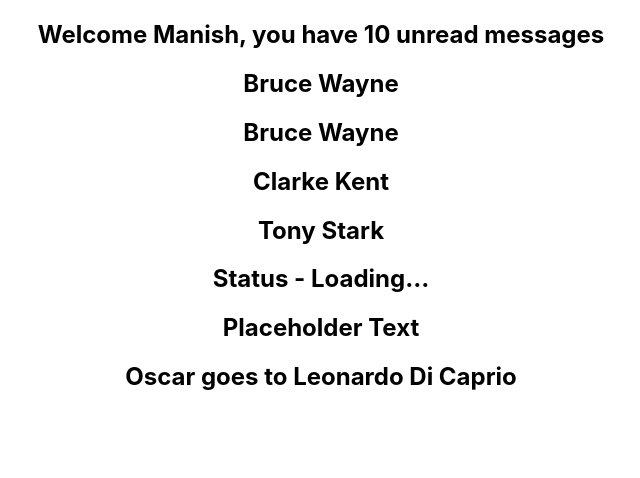
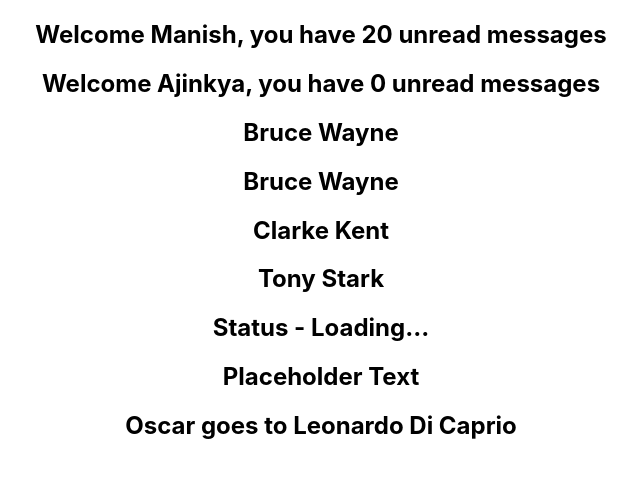
Before and after one commit to Manish10022001/React-Concepts, a React (Create React App) app in the folder react_typescript/: page / in a window 1280 px wide. Shown: the top 478 px of the page, without its empty margins (319-959 px from the left). Built offline with nearby package versions, Linux system fonts and the light colour scheme.

Commit message:
Optional Props in react-typescript

```diff
--- a/react_typescript/src/App.tsx
+++ b/react_typescript/src/App.tsx
@@ -30,7 +30,8 @@ function App() {
   ]
   return (
     <div className="App">
-    <Greet name="Manish" messageCount={10} isLoggedIn={true}/>
+    <Greet name="Manish" isLoggedIn={true} messageCount={20}/>
+    <Greet name='Ajinkya' isLoggedIn={true} />
     <Person name={personName}/>
     <PersonList names={personList}/>
     <Status status='loading'/>
--- a/react_typescript/src/component/Greet.tsx
+++ b/react_typescript/src/component/Greet.tsx
@@ -1,14 +1,15 @@
 type greetType= {
     name:string,
-    messageCount:number,
+    messageCount?:number, //for optional props we add ? after variable,
     isLoggedIn:boolean,
 }
 export default function Greet(props:greetType){
+    const {messageCount = 0 } = props;
     return(
         <div>
             <h2>
                 {props.isLoggedIn
-                    ? `Welcome ${props.name}, you have ${props.messageCount} unread messages`
+                    ? `Welcome ${props.name}, you have ${messageCount} unread messages`
                     :`Welcome Guest`}
             </h2>
         </div>
```
